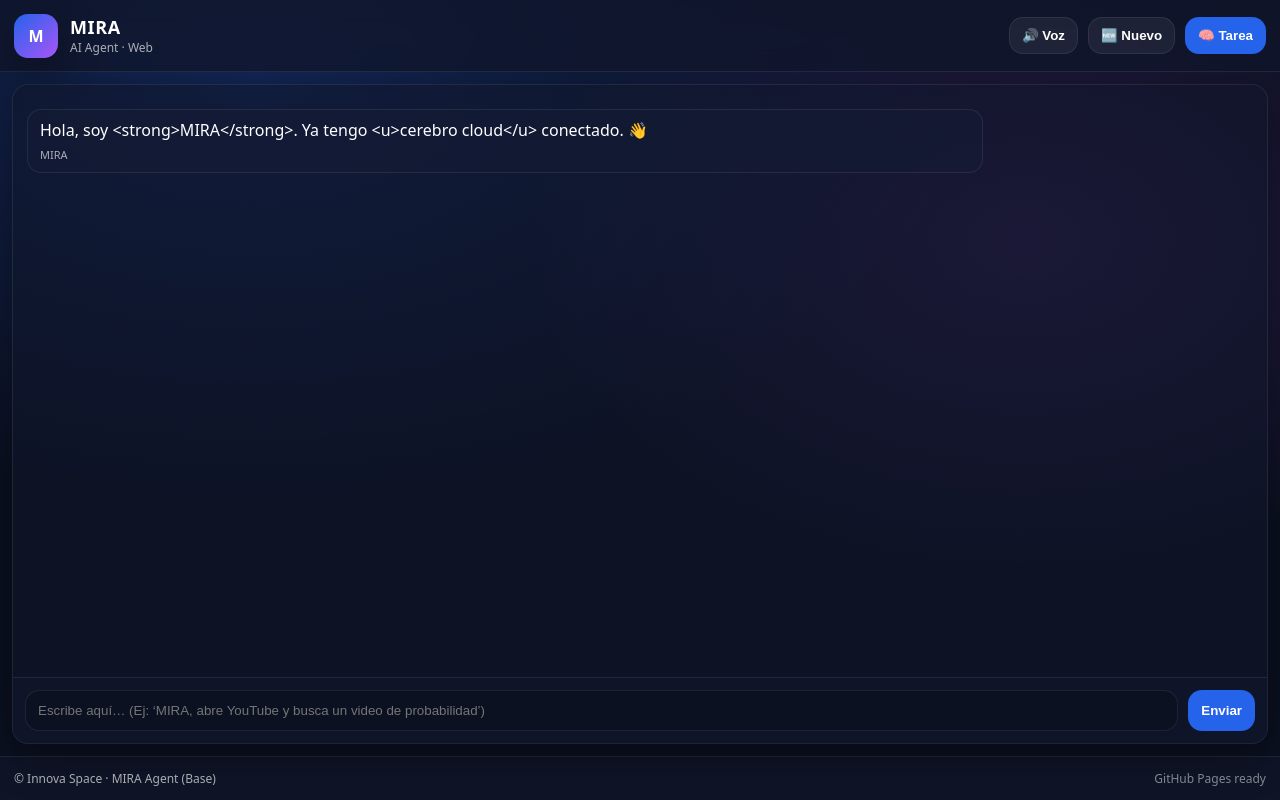
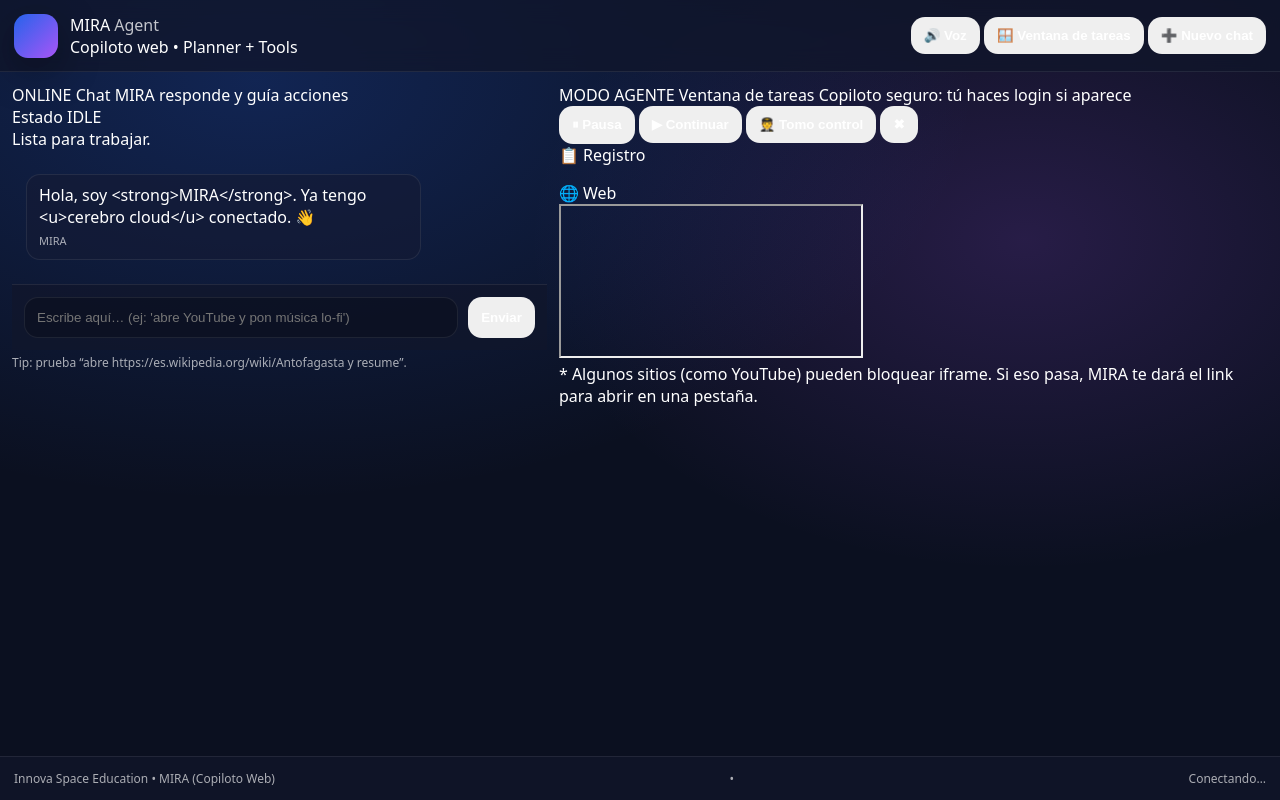
Before and after one commit to innova-space-edu/mira-agent, a plain HTML site: page index.html in a window 1280 px wide. Drawn offline with Linux system fonts and the light colour scheme.

Commit message:
Update index.html

```diff
--- a/index.html
+++ b/index.html
@@ -1,77 +1,118 @@
-<!DOCTYPE html>
+<!doctype html>
 <html lang="es">
 <head>
-  <meta charset="UTF-8" />
-  <title>MIRA Agent</title>
-  <meta name="viewport" content="width=device-width, initial-scale=1.0" />
-
+  <meta charset="utf-8" />
+  <meta name="viewport" content="width=device-width, initial-scale=1" />
+  <title>MIRA Agent (Web)</title>
+  <meta name="theme-color" content="#070B16" />
   <link rel="stylesheet" href="style.css" />
 </head>
+
 <body>
+  <!-- Background FX -->
+  <div class="bg">
+    <div class="orb orb-a"></div>
+    <div class="orb orb-b"></div>
+    <div class="grid"></div>
+    <div class="vignette"></div>
+  </div>
 
-  <!-- Top Bar -->
+  <main class="app">
+    <!-- Top bar -->
     <header class="topbar">
       <div class="brand">
-      <div class="logo">M</div>
-      <div class="titles">
-        <h1>MIRA</h1>
-        <p>AI Agent · Web</p>
+        <div class="logo">
+          <span class="logo-dot"></span>
+          <span class="logo-ring"></span>
+        </div>
+        <div class="brand-text">
+          <div class="title">MIRA <span class="muted">Agent</span></div>
+          <div class="subtitle">Copiloto web • Planner + Tools</div>
         </div>
       </div>
 
-    <div class="actions">
-      <button id="toggleVoiceBtn" class="btn ghost" title="Activar/Desactivar voz">🔊 Voz</button>
-      <button id="newChatBtn" class="btn ghost" title="Nuevo chat">🆕 Nuevo</button>
-      <button id="openTaskBtn" class="btn primary" title="Abrir ventana de tareas">🧠 Tarea</button>
+      <div class="top-actions">
+        <button id="toggleVoiceBtn" class="btn btn-ghost" type="button">🔊 Voz</button>
+        <button id="openTaskBtn" class="btn btn-primary" type="button">🪟 Ventana de tareas</button>
+        <button id="newChatBtn" class="btn btn-ghost" type="button">➕ Nuevo chat</button>
       </div>
     </header>
 
     <!-- Layout -->
-  <main class="layout">
+    <section class="layout">
+      <!-- Chat panel -->
+      <section class="panel chat-panel">
+        <div class="panel-head">
+          <div class="panel-title">
+            <span class="pill">ONLINE</span>
+            <span class="h">Chat</span>
+            <span class="small">MIRA responde y guía acciones</span>
+          </div>
 
-    <!-- Chat Panel -->
-    <section class="chat">
+          <div class="agent-badge">
+            <div class="agent-state">
+              <span class="k">Estado</span>
+              <span id="agentState" class="v">IDLE</span>
+            </div>
+            <div class="agent-hint" id="agentHint">Lista para trabajar.</div>
+          </div>
+        </div>
+
         <div id="messages" class="messages" aria-live="polite"></div>
 
         <div class="composer">
-        <input id="userInput" type="text" placeholder="Escribe aquí… (Ej: ‘MIRA, abre YouTube y busca un video de probabilidad’)"/>
-        <button id="sendBtn" class="btn primary">Enviar</button>
+          <input id="userInput" class="input" placeholder="Escribe aquí… (ej: 'abre YouTube y pon música lo-fi')" autocomplete="off" />
+          <button id="sendBtn" class="btn btn-send" type="button">Enviar</button>
+        </div>
+
+        <div class="hint-row">
+          <span class="dot"></span>
+          <span class="hint">Tip: prueba “abre https://es.wikipedia.org/wiki/Antofagasta y resume”.</span>
         </div>
       </section>
 
-    <!-- Task Window -->
-    <aside id="taskWindow" class="task hidden">
-      <div class="taskHeader">
-        <h2>🧠 Ventana de tarea</h2>
-        <button id="closeTaskBtn" class="btn ghost">✖</button>
+      <!-- Task window -->
+      <aside id="taskWindow" class="panel task-panel hidden">
+        <div class="panel-head">
+          <div class="panel-title">
+            <span class="pill pill-alt">MODO AGENTE</span>
+            <span class="h">Ventana de tareas</span>
+            <span class="small">Copiloto seguro: tú haces login si aparece</span>
           </div>
 
-      <div class="taskBody">
-        <div class="taskState">
-          <span class="badge" id="agentState">IDLE</span>
-          <span class="hint" id="agentHint">Lista para trabajar.</span>
+          <div class="task-actions">
+            <button id="pauseBtn" class="btn btn-ghost" type="button">⏸ Pausa</button>
+            <button id="resumeBtn" class="btn btn-ghost" type="button">▶ Continuar</button>
+            <button id="takeOverBtn" class="btn btn-ghost" type="button">🧑‍✈️ Tomo control</button>
+            <button id="closeTaskBtn" class="btn btn-danger" type="button">✖</button>
+          </div>
         </div>
 
-        <ul id="taskLog" class="taskLog"></ul>
-
-        <div class="taskControls">
-          <button id="pauseBtn" class="btn ghost">⏸ Pausar</button>
-          <button id="resumeBtn" class="btn ghost">▶ Continuar</button>
-          <button id="takeOverBtn" class="btn danger">🧑‍✈️ Tomo control</button>
+        <div class="task-body">
+          <div class="task-section">
+            <div class="task-title">📋 Registro</div>
+            <ul id="taskLog" class="task-log"></ul>
           </div>
 
-        <div class="securityNote">
-          <p><strong>Seguridad:</strong> si aparece inicio de sesión, <u>tú escribes tus credenciales</u>. MIRA no guarda contraseñas.</p>
+          <div class="task-section">
+            <div class="task-title">🌐 Web</div>
+            <div class="task-web">
+              <iframe id="taskFrame" title="MIRA Web" loading="lazy" referrerpolicy="no-referrer"></iframe>
+            </div>
+            <div class="task-note">
+              * Algunos sitios (como YouTube) pueden bloquear iframe. Si eso pasa, MIRA te dará el link para abrir en una pestaña.
+            </div>
           </div>
         </div>
       </aside>
-
-  </main>
+    </section>
 
     <footer class="footer">
-    <span>© Innova Space · MIRA Agent (Base)</span>
-    <span class="muted">GitHub Pages ready</span>
+      <span>Innova Space Education • MIRA (Copiloto Web)</span>
+      <span class="sep">•</span>
+      <span id="netStatus" class="net">Conectando…</span>
     </footer>
+  </main>
 
   <script src="app.js"></script>
 </body>
```
Lines whose indentation alone changed are shown as unchanged.
